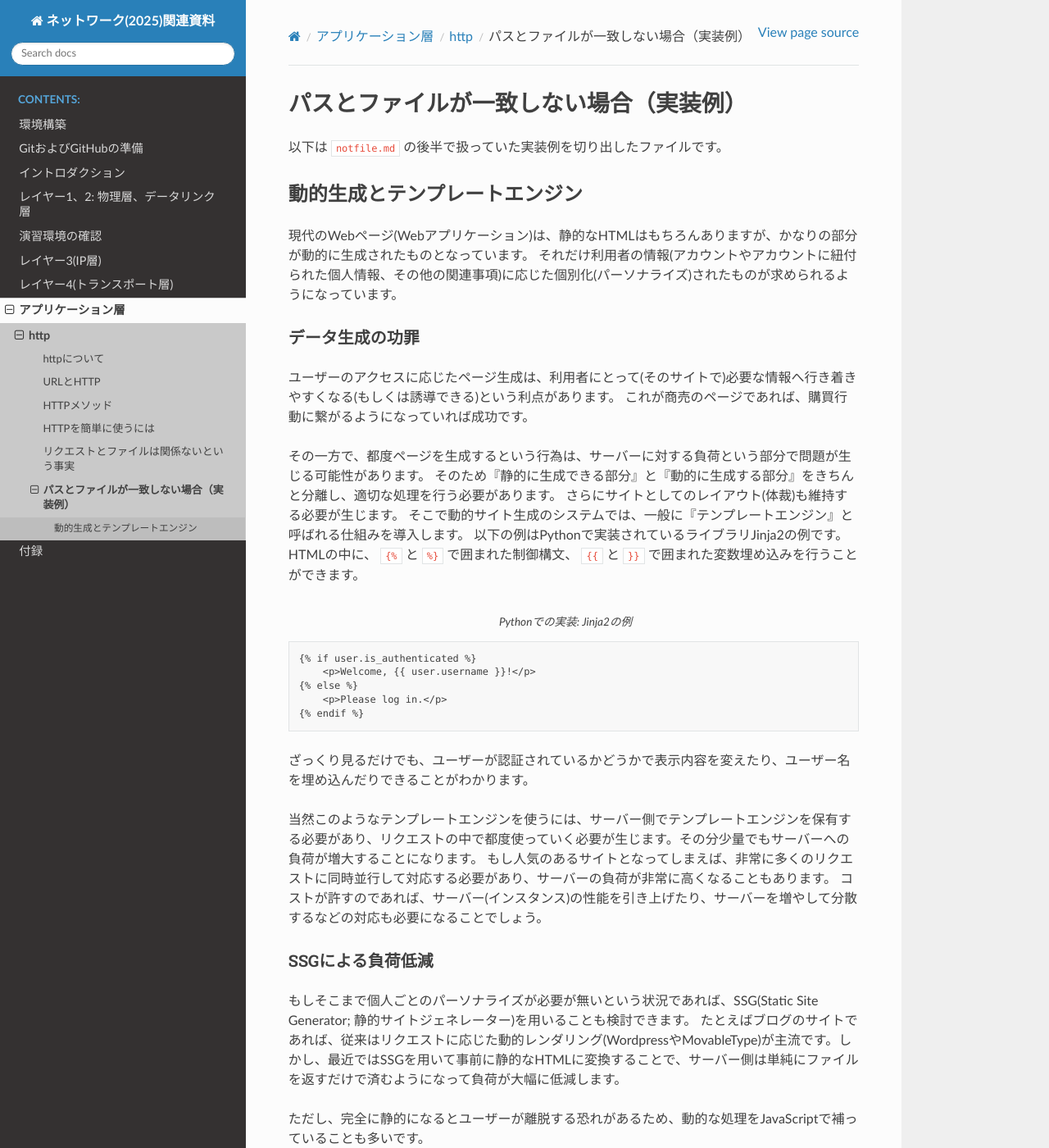
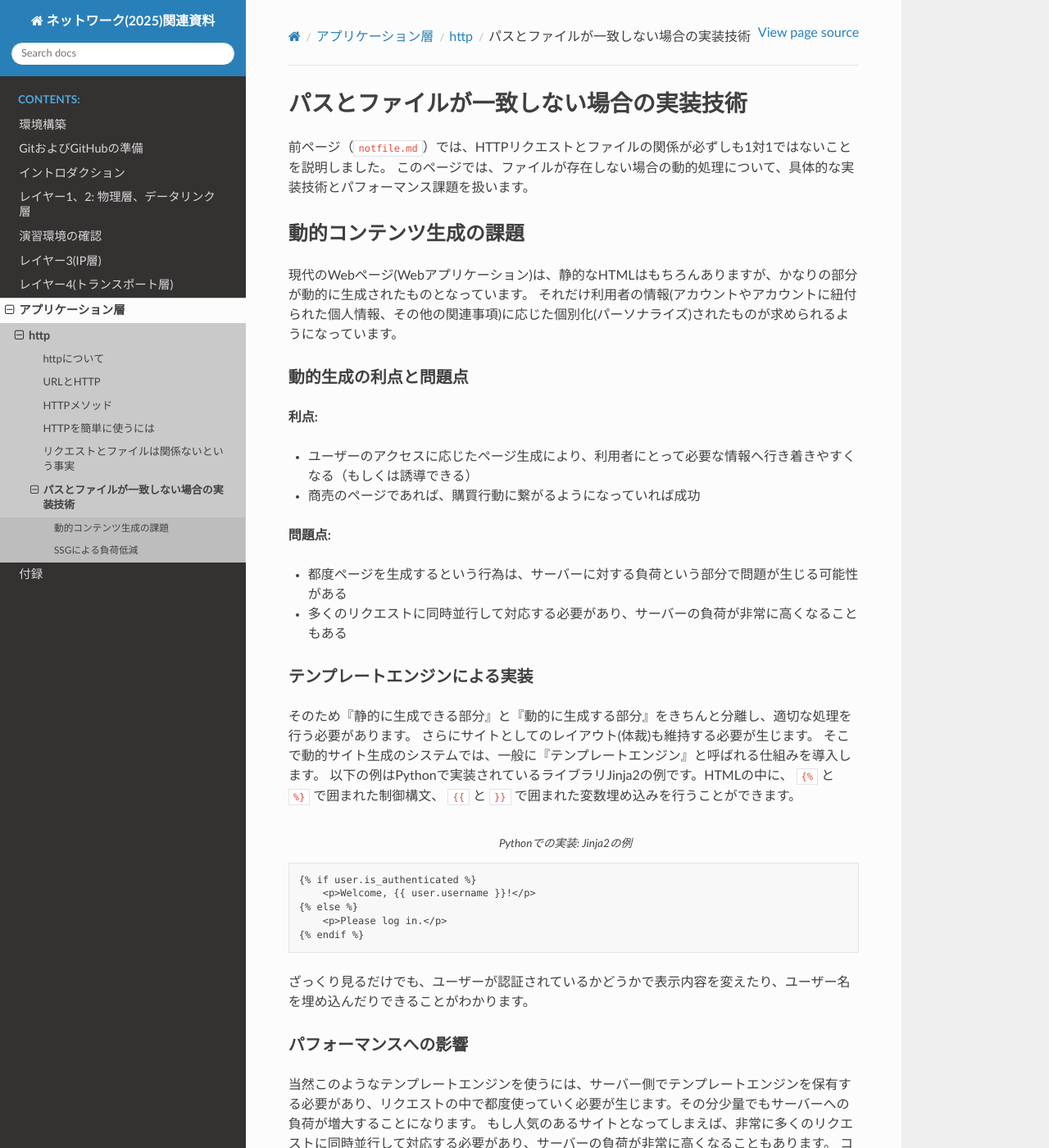
Before and after one commit to densuke/2025-network-doc, a Sphinx documentation site: the page built from source/app/http/path-vs-file.md, in a window 1280 px wide and 1400 px high. Shown: the whole window at 82% size. Built offline with Sphinx 7.4.7 and the Read the Docs theme 3.1.0, drawn with Linux system fonts in a browser that asks for light colours; some of the changed text lies outside the part shown.

Commit message:
整理: notfile.mdとpath-vs-file.mdの内容流れを改善
- notfile.md: リクエストとファイルの関係概念と基本実装に集中
- path-vs-file.md: 動的コンテンツ生成技術とパフォーマンスに集中
- 重複内容を除去し、ファイル間の論理的な流れを改善

```diff
--- a/source/app/http/path-vs-file.md
+++ b/source/app/http/path-vs-file.md
@@ -1,18 +1,25 @@
-# パスとファイルが一致しない場合（実装例）
+# パスとファイルが一致しない場合の実装技術
 
-以下は `notfile.md` の後半で扱っていた実装例を切り出したファイルです。
+前ページ（`notfile.md`）では、HTTPリクエストとファイルの関係が必ずしも1対1ではないことを説明しました。
+このページでは、ファイルが存在しない場合の動的処理について、具体的な実装技術とパフォーマンス課題を扱います。
 
-## 動的生成とテンプレートエンジン
+## 動的コンテンツ生成の課題
 
 現代のWebページ(Webアプリケーション)は、静的なHTMLはもちろんありますが、かなりの部分が動的に生成されたものとなっています。
 それだけ利用者の情報(アカウントやアカウントに紐付られた個人情報、その他の関連事項)に応じた個別化(パーソナライズ)されたものが求められるようになっています。
 
-### データ生成の功罪
+### 動的生成の利点と問題点
 
-ユーザーのアクセスに応じたページ生成は、利用者にとって(そのサイトで)必要な情報へ行き着きやすくなる(もしくは誘導できる)という利点があります。
-これが商売のページであれば、購買行動に繋がるようになっていれば成功です。
+**利点:**
+- ユーザーのアクセスに応じたページ生成により、利用者にとって必要な情報へ行き着きやすくなる（もしくは誘導できる）
+- 商売のページであれば、購買行動に繋がるようになっていれば成功
 
-その一方で、都度ページを生成するという行為は、サーバーに対する負荷という部分で問題が生じる可能性があります。
+**問題点:**
+- 都度ページを生成するという行為は、サーバーに対する負荷という部分で問題が生じる可能性がある
+- 多くのリクエストに同時並行して対応する必要があり、サーバーの負荷が非常に高くなることもある
+
+### テンプレートエンジンによる実装
+
 そのため『静的に生成できる部分』と『動的に生成する部分』をきちんと分離し、適切な処理を行う必要があります。
 さらにサイトとしてのレイアウト(体裁)も維持する必要が生じます。
 そこで動的サイト生成のシステムでは、一般に『テンプレートエンジン』と呼ばれる仕組みを導入します。
@@ -30,12 +37,18 @@
 
 ざっくり見るだけでも、ユーザーが認証されているかどうかで表示内容を変えたり、ユーザー名を埋め込んだりできることがわかります。
 
+### パフォーマンスへの影響
+
 当然このようなテンプレートエンジンを使うには、サーバー側でテンプレートエンジンを保有する必要があり、リクエストの中で都度使っていく必要が生じます。その分少量でもサーバーへの負荷が増大することになります。
 もし人気のあるサイトとなってしまえば、非常に多くのリクエストに同時並行して対応する必要があり、サーバーの負荷が非常に高くなることもあります。
 コストが許すのであれば、サーバー(インスタンス)の性能を引き上げたり、サーバーを増やして分散するなどの対応も必要になることでしょう。
 
+### 動的APIサーバーの事例
 
-### SSGによる負荷低減
+同様の事例は、オンラインゲームのAPIサーバーも該当するでしょう。こちらはむしろ多くが動的なデータとなります。各ユーザーからの情報を集約し、必要に応じて処理したデータをユーザーに返していくことが常時行われていきます。
+当然一定の性能が保持できないと、利用者側にとっては遅延といった形で不利益が生じる可能性も出てきます。どれぐらいの性能のサーバーを持たせるべきかなどをαテスター、βテスター達の意見を参考にして、負荷試験を行いながら決定していくことになるでしょう。
+
+## SSGによる負荷低減
 
 もしそこまで個人ごとのパーソナライズが必要が無いという状況であれば、SSG(Static Site Generator; 静的サイトジェネレーター)を用いることも検討できます。
 たとえばブログのサイトであれば、従来はリクエストに応じた動的レンダリング(WordpressやMovableType)が主流です。しかし、最近ではSSGを用いて事前に静的なHTMLに変換することで、サーバー側は単純にファイルを返すだけで済むようになって負荷が大幅に低減します。
```
Also changed, not shown: source/app/http/notfile.md (+89 -34 lines).
